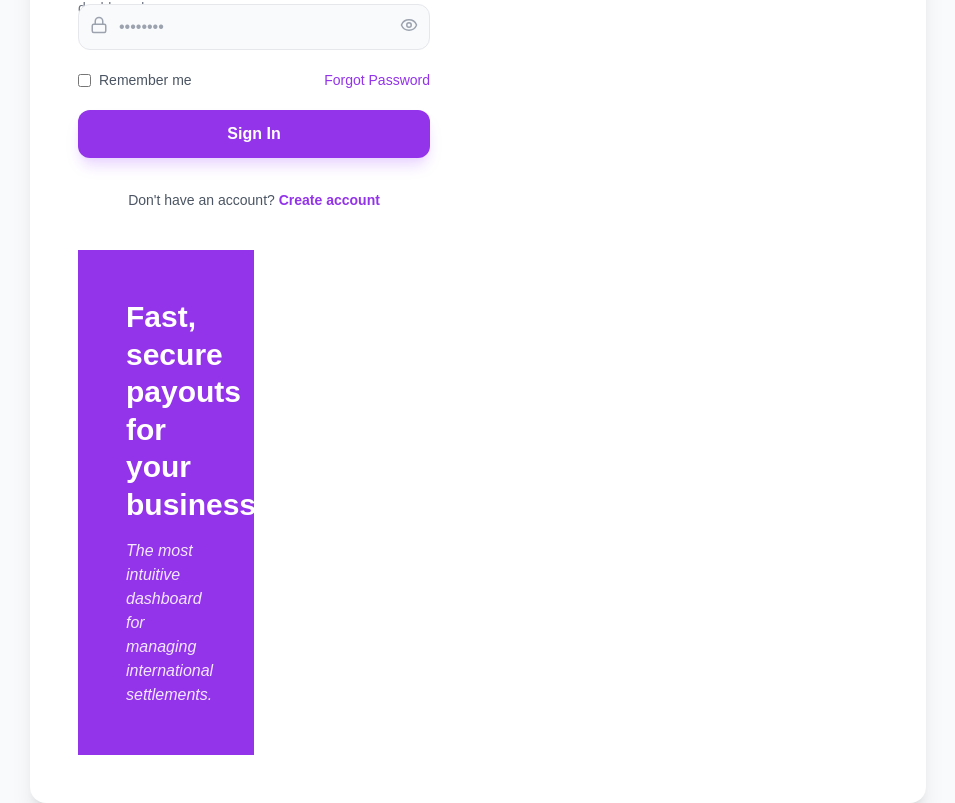
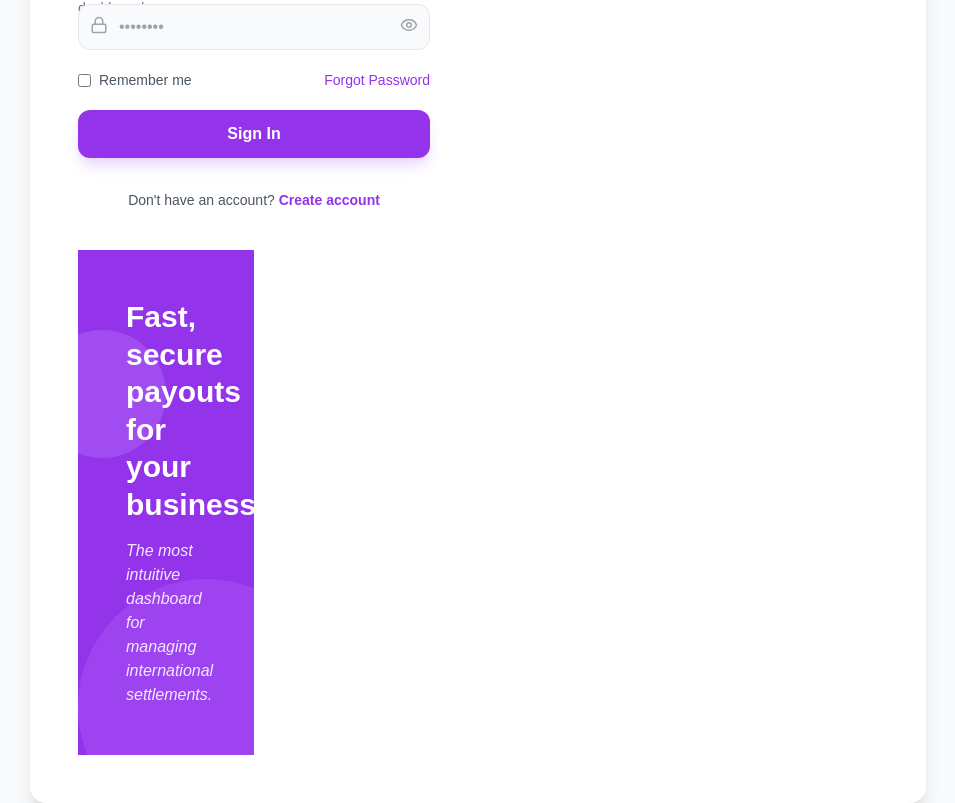
Before and after one commit to Abusadiq006/bridge-pay-dashboard, a React (Vite) app: page /login in a window 1280 px wide. Shown: the part 222-1025 px from the top of the page, without its empty margins (162-1117 px from the left). Built offline with nearby package versions, Linux system fonts and the light colour scheme; a web font is replaced by a local one.

Commit message:
implementing  Abstract decoration styles

```diff
--- a/src/pages/Login.jsx
+++ b/src/pages/Login.jsx
@@ -87,6 +87,8 @@ const Login = () => {
                         </div>
 
                         {/* Abstract decoration */}
+                        <div className="absolute -bottom-20 -right-20 w-64 h-64 bg-purple-500 rounded-full opacity-50"></div>
+                        <div className="absolute top-20 -left-10 w-32 h-32 bg-purple-400 rounded-full opacity-30"></div>
 
                     </div>
                 </div>
```
